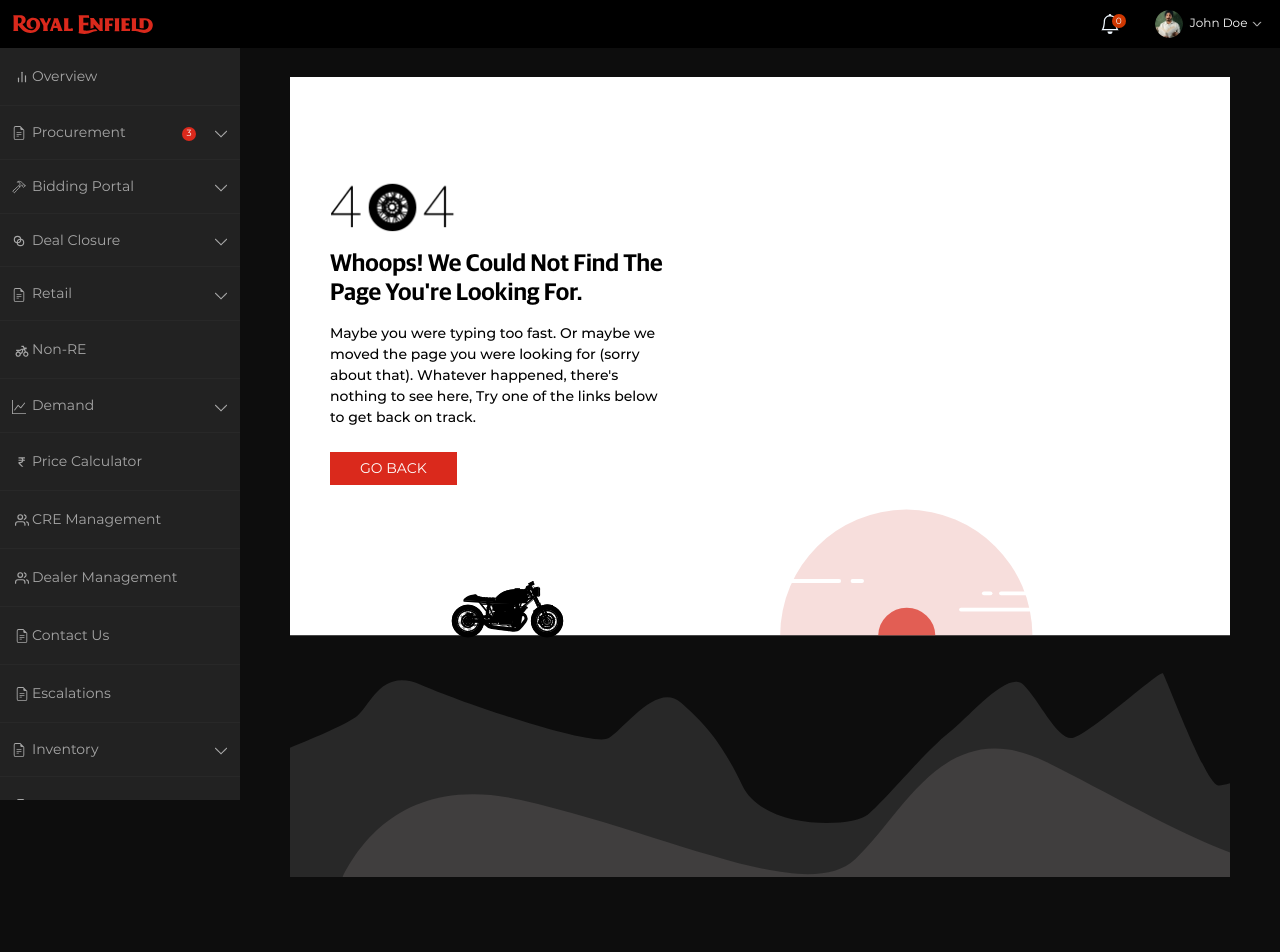
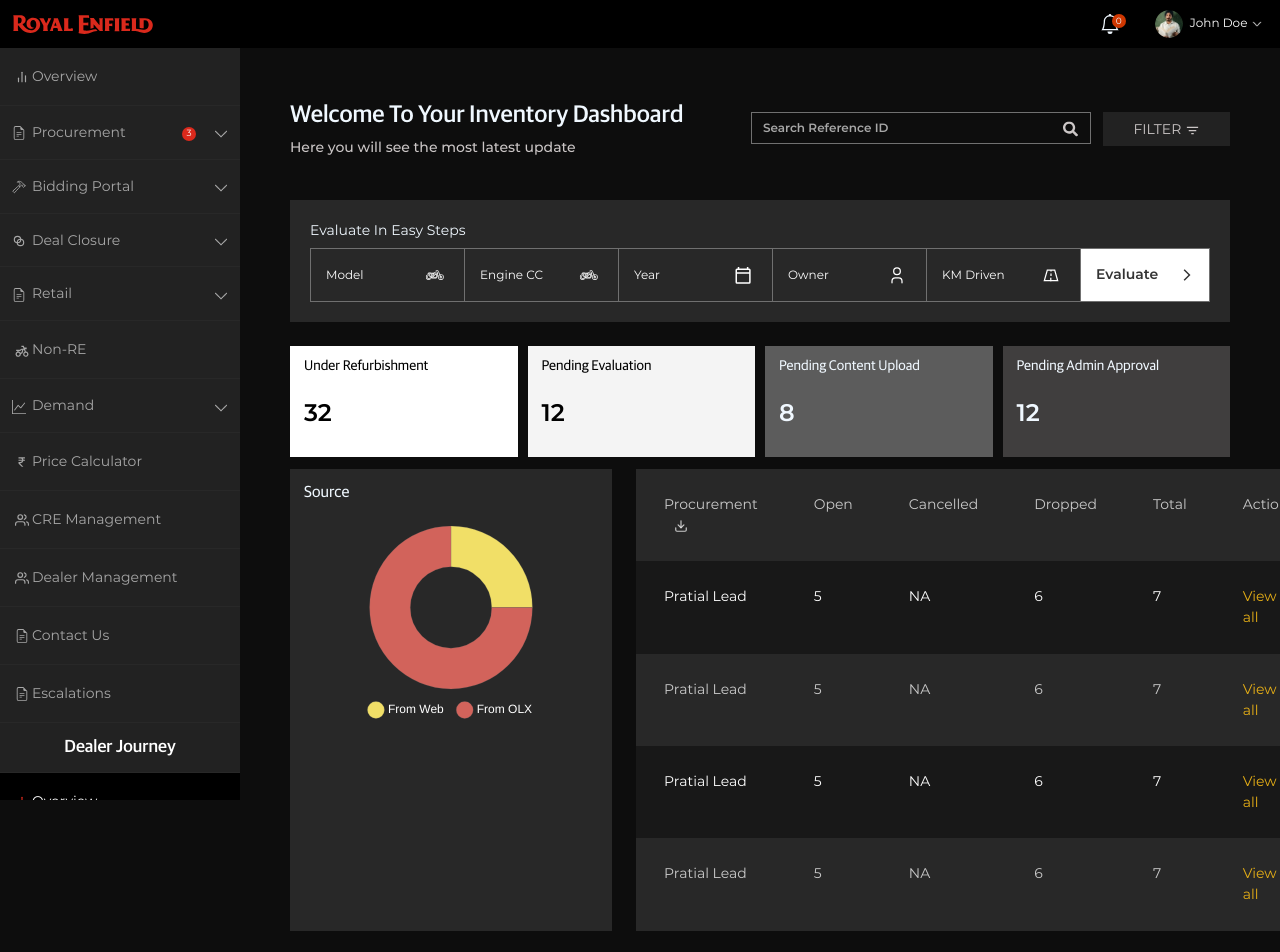
Before and after one commit to nakulsharma95/re-vintage-dashboard-dummy, a Next.js app: page /dealer-overview in a window 1280 px wide. Before the commit this address had no page. Shown: the top 952 px of the page. Before the commit the page ends 927 px from the top, so only its background shows below. Built offline with nearby package versions, Linux system fonts and the light colour scheme.

Commit message:
ADD: some component on dealer overview

```diff
--- a/components/common/layout/sidebar/index.jsx
+++ b/components/common/layout/sidebar/index.jsx
@@ -391,11 +391,34 @@ export default function Sidebar(props) {
           </CustomLink>
         </div>
 
+        {/* Dealer Flow Start here */}
+        <div className={styles.accordionItems}>
+          <CustomLink
+            className={router.pathname === '/escalation' ? 'active' : ''}
+          >
+            <h5 className="text-white">Dealer Journey</h5>
+          </CustomLink>
+        </div>
+
+        <div className={styles.accordionItems}>
+          <CustomLink
+            eventKey="12"
+            className={router.pathname === '/dealer-overview' ? 'active' : ''}
+          >
+            <Link href="/dealer-overview">
+              <span className={`${styles.navIcon} nav-item`}>
+                <FiBarChart2 />
+              </span>
+              Overview
+            </Link>
+          </CustomLink>
+        </div>
+
         <Accordion.Item
           className={`${styles.accordionItems} ${
             router.pathname === '/inventory/under-refurbishment' ? 'active' : ''
           }`}
-          eventKey="12"
+          eventKey="13"
         >
           <Accordion.Header className={styles.headerStyle}>
             <Link href="/inventory/under-refurbishment">
@@ -460,7 +483,7 @@ export default function Sidebar(props) {
 
         <div className={styles.accordionItems}>
           <CustomLink
-            eventKey="13"
+            eventKey="14"
             className={router.pathname === '/btr-request' ? 'active' : ''}
           >
             <Link href="/btr-request">
--- a/components/dashboardCard/index.jsx
+++ b/components/dashboardCard/index.jsx
@@ -4,7 +4,7 @@ import styles from './style.module.scss';
 export default function DashboardCard(props) {
   return (
     <div
-      className={`${styles.dashboardCard} py-2`}
+      className={`${styles.dashboardCard} ${props.theme && styles.light} py-2`}
       style={{ background: props.cardBg }}
     >
       <div className={`${styles.cardHead}`}>
@@ -22,6 +22,7 @@ export default function DashboardCard(props) {
         <div className={styles.numbers}>{props.description}</div>
       </div>
 
+      {!props.isFooterHide && (
         <div>
           {props.divider && (
             <div
@@ -43,6 +44,7 @@ export default function DashboardCard(props) {
             )}
           </div>
         </div>
+      )}
     </div>
   );
 }
--- a/components/dashboardCard/style.module.scss
+++ b/components/dashboardCard/style.module.scss
@@ -53,6 +53,12 @@
 
     .dashboardDropdown {
       display: block !important;
+    }
+  }
+
+  &.light {
+    .numbers, .title {
+      color: $black;
     }
   }
 
--- a/components/overview/pieBig/index.jsx
+++ b/components/overview/pieBig/index.jsx
@@ -51,7 +51,7 @@ function PieBig(props) {
     ],
   };
   return (
-    <div className={styles.pieContainer}>
+    <div className={`${styles.pieContainer} ${props.containerStyle}`}>
       <h5>{props.title} </h5>
       <div className="h-100 d-flex align-items-center w-full">
         <DoughnutChart
--- /dev/null
+++ b/pages/dealer-overview/index.jsx
@@ -0,0 +1,179 @@
+import { useState } from 'react';
+import { AiOutlineSearch } from 'react-icons/ai';
+import { BsFilter } from 'react-icons/bs';
+import { MdOutlineFilterList } from 'react-icons/md';
+import { RxCaretRight } from 'react-icons/rx';
+import PieBig from '../../components/overview/pieBig';
+import BottomActionBar from '../../components/common/bottomActionBar';
+import ButtonPrimary from '../../components/common/buttons/ButtonPrimary';
+import OutlineDropdown from '../../components/common/buttons/OutlineDropdown';
+import HeaderPrimary from '../../components/common/headerPrimary';
+import SearchPrimary from '../../components/common/searchPrimary';
+import useMediaQuery from '../../components/common/useMedia';
+import DashboardCard from '../../components/dashboardCard';
+import PieSmall from '../../components/overview/pieSmall';
+import ProcurementTable from '../../components/overview/procurementTable';
+import EvaluteForm from '../../components/priceCalculator/evaluateForm';
+
+import style from './style.module.scss';
+
+export default function DealerOverview() {
+  const isSmallScreen = useMediaQuery(767);
+  const [isFilterAction, setFilterAction] = useState(false);
+  const filterToggle = () => {
+    setFilterAction(!isFilterAction);
+  };
+  const dashboardCardData = [
+    {
+      title: 'Under Refurbishment',
+      description: '32',
+      cardBg: 'white',
+      theme: 'light',
+    },
+    {
+      title: 'Pending Evaluation',
+      description: '12',
+      cardBg: '#F4F4F4',
+      theme: 'light',
+    },
+    {
+      title: 'Pending Content Upload',
+      description: '8',
+      cardBg: '#5C5C5C',
+    },
+    {
+      title: 'Pending Admin Approval',
+      description: '12',
+      cardBg: '#403E3E',
+    },
+  ];
+  return (
+    <div className={style.dealerOverviewStyle}>
+      <HeaderPrimary
+        headerClass="mb-5"
+        title="Welcome to Your Inventory Dashboard"
+        subTitle="Here you will see the most latest update"
+      >
+        {!isSmallScreen && (
+          <>
+            <SearchPrimary placeholder="Search Reference ID" />
+            <button
+              type="button"
+              className={style.filterBtn}
+              onClick={filterToggle}
+            >
+              Filter <MdOutlineFilterList size={15} />
+            </button>
+          </>
+        )}
+
+        {isFilterAction && (
+          <div className={style.filterPopup}>
+            <div className={style.filterAction}>
+              <OutlineDropdown
+                dropdownTitle="Zone"
+                options={[
+                  'North Central',
+                  'East Culture',
+                  'North East Culture',
+                ]}
+                className="w-full"
+              />
+              <OutlineDropdown
+                dropdownTitle="Region"
+                dropdownMenuTitle="Blacklist Dealer"
+                className="w-full"
+                options={[
+                  'East India',
+                  'North India',
+                  'South India',
+                  'West India',
+                ]}
+              />
+              <OutlineDropdown
+                dropdownTitle="City"
+                dropdownMenuTitle="Blacklist Dealer"
+                className="w-full"
+                options={['Pune', 'Delhi', 'Pune']}
+              />
+              <OutlineDropdown
+                dropdownTitle="Dealer"
+                dropdownMenuTitle="Blacklist Dealer"
+                className="w-full"
+                options={['Dealer 1', 'Dealer 2', 'Dealer 3']}
+              />
+              <OutlineDropdown
+                dropdownTitle="Time Frame"
+                dropdownMenuTitle="Blacklist Dealer"
+                className="w-full"
+                options={['2pm to 5pm', '10am to 12pm', '9pm to 11pm']}
+              />
+              <ButtonPrimary
+                iconRight={<RxCaretRight />}
+                title="Apply"
+                white
+                className={style.filterButton}
+              />
+            </div>
+            <button
+              type="button"
+              className={style.closeButton}
+              onClick={filterToggle}
+            >
+              Close x
+            </button>
+          </div>
+        )}
+      </HeaderPrimary>
+
+      <div className="evalute-card">
+        <div className="mb-2">Evaluate In Easy Steps</div>
+        <EvaluteForm />
+      </div>
+
+      <div className="dashboard-card">
+        {dashboardCardData.map((item) => (
+          <DashboardCard
+            title={item.title}
+            description={item.description}
+            bottomDescription={item.bottomDescription}
+            icon={item.icon}
+            cardBg={item.cardBg}
+            theme={item.theme}
+            isFooterHide
+          />
+        ))}
+      </div>
+
+      <div className={style.colStyle}>
+        <PieSmall containerStyle={style.graphStyle1} title="Source" />
+        <div className={`dashboardTable ${style.tableCustom}`}>
+          <ProcurementTable />
+        </div>
+      </div>
+
+      <div className={style.colStyle}>
+        <PieSmall containerStyle={style.graphStyle1} title="Source" />
+        <PieBig containerStyle={style.graphStyle2} title="Bidding Overview" />
+      </div>
+
+      <div className={style.colStyle}>
+        <div className={`dashboardTable ${style.tableCustom}`}>
+          <ProcurementTable />
+        </div>
+        <PieSmall containerStyle={style.graphStyle1} title="Source" />
+      </div>
+
+      {isSmallScreen && (
+        <BottomActionBar>
+          <button type="button">
+            Search <AiOutlineSearch />
+          </button>
+          <button type="button" onClick={filterToggle}>
+            Filter <BsFilter />
+          </button>
+        </BottomActionBar>
+      )}
+    </div>
+  );
+}
--- /dev/null
+++ b/pages/dealer-overview/style.module.scss
@@ -0,0 +1,123 @@
+// variables
+@import '../../styles/variables/colors';
+@import '../../styles/variables//mixins';
+
+// Home Page Style
+.dealerOverviewStyle {
+  position: relative;
+
+  @include mobile {
+    padding-bottom: 100px;
+  }
+
+  .titleCustomStyle {
+    color: $white;
+  }
+
+  .cardGridLayoutStyle {
+    display: grid;
+    grid-template-columns: repeat(3, 1fr);
+    gap: 10.33px;
+
+    @include mobile {
+      grid-template-columns: repeat(1, 1fr);
+    }
+  }
+
+  .filterBtn {
+    background: $gray-2;
+    color: $gray-cb;
+    border: none;
+    padding: 0 30px;
+    height: 34px;
+    text-transform: uppercase;
+  }
+
+  .colStyle {
+    display: flex;
+    gap: 24px;
+    margin-bottom: 24px;
+  }
+
+  .tableCustom {
+ flex-grow: 2;
+  }
+
+  .graphStyle1 {
+    min-width: 322px;
+  }
+
+  .graphStyle2 {
+    flex-grow: 2;
+    width: 100%;
+  }
+}
+
+.customTab {
+
+  @include mobile {
+    margin-top: 24px;
+  }
+}
+
+// Filter Popup
+.filterPopup {
+  display: flex;
+  align-items: center;
+  gap: 0 12px;
+  width:100%;
+  left: 0;
+  background-color: $gray-2;
+  height: 81px;
+  position: absolute;
+  padding:10px 20px;
+  top: 0px;
+  z-index: 999;
+
+  @include mobile {
+    position: fixed;
+    top: auto;
+    bottom: 50px;
+    height: calc(100% - 50px);
+    width: 200px;
+    left: auto;
+    right: 0;
+    flex-direction: column;
+    align-items: flex-start;
+    padding-top: 20px;
+  }
+
+  .filterAction {
+    display: flex;
+    gap: 0 8px;
+    flex-grow: 2;
+
+    @include mobile {
+      flex-direction: column;
+      gap: 24px;
+    }
+
+    button {
+      width: 100%;
+    }
+  }
+
+  .filterButton {
+    height: 32px;
+  }
+
+  .closeButton {
+    background: none;
+    color: rgba($gray-cb, 0.8);
+    border: none;
+    font-size: 14px;
+  }
+
+  // searchStyle
+  .searchStyle {
+
+    @include mobile {
+      width: auto;
+    }
+  }
+}
--- a/pages/price-calculator/index.jsx
+++ b/pages/price-calculator/index.jsx
@@ -102,7 +102,7 @@ export default function PriceCalculator() {
           </Button>
         </div>
       </div>
-      <div className={styles.evaluteMain}>
+      <div className="evalute-card">
         <div className="mb-2">Evaluate In Easy Steps</div>
         <EvaluteForm />
       </div>
--- a/styles/theme.scss
+++ b/styles/theme.scss
@@ -1219,3 +1219,16 @@ font-weight: 400;
     flex-direction: column-reverse;
   }
 }
+
+// Evalute Card Style
+.evalute-card {
+	margin-top: 20px;
+	background-color: $gray-28;
+	padding: 20px;
+
+	@include mobile-tablet-p{
+		float: left;
+		margin-bottom: 15px;
+		padding: 15px;
+	}
+}
```
Also changed, not shown: pages/price-calculator/style.module.scss (+0 -11 lines). Lines whose indentation alone changed are shown as unchanged.
